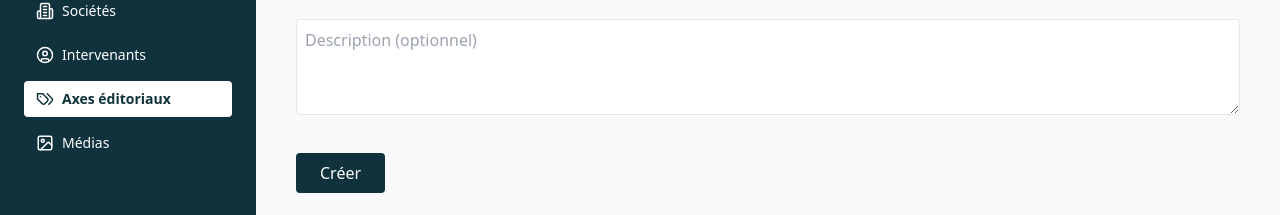
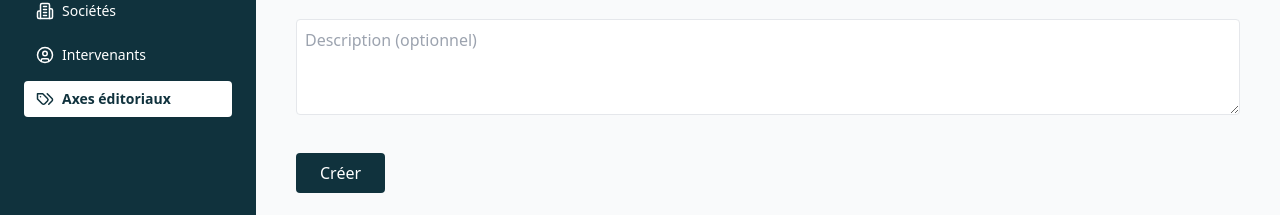
Before and after one commit to MisterFredo/ratecard, a Next.js app in the folder frontend/: page /admin/axes/create in a window 1280 px wide. Shown: the part 163-378 px from the top of the page. Built offline with nearby package versions, Linux system fonts and the light colour scheme; no server answers.

Commit message:
Update layout.tsx

```diff
--- a/frontend/app/admin/layout.tsx
+++ b/frontend/app/admin/layout.tsx
@@ -9,13 +9,11 @@ import {
   Building2,
   UserCircle,
   Tags,
-  ImageIcon,
 } from "lucide-react";
 
 export default function AdminLayout({ children }) {
   const pathname = usePathname();
 
-  // Helper pour détecter la page active
   function active(path: string) {
     return pathname?.startsWith(path);
   }
@@ -25,7 +23,6 @@ export default function AdminLayout({ children }) {
     { href: "/admin/company", label: "Sociétés", icon: Building2 },
     { href: "/admin/person", label: "Intervenants", icon: UserCircle },
     { href: "/admin/axes", label: "Axes éditoriaux", icon: Tags },
-    { href: "/admin/media", label: "Médias", icon: ImageIcon },
   ];
 
   return (
@@ -70,7 +67,7 @@ export default function AdminLayout({ children }) {
 
         </nav>
 
-        {/* FOOTER LIGHT */}
+        {/* FOOTER */}
         <div className="text-xs opacity-60">
           © {new Date().getFullYear()} Ratecard
         </div>
```
